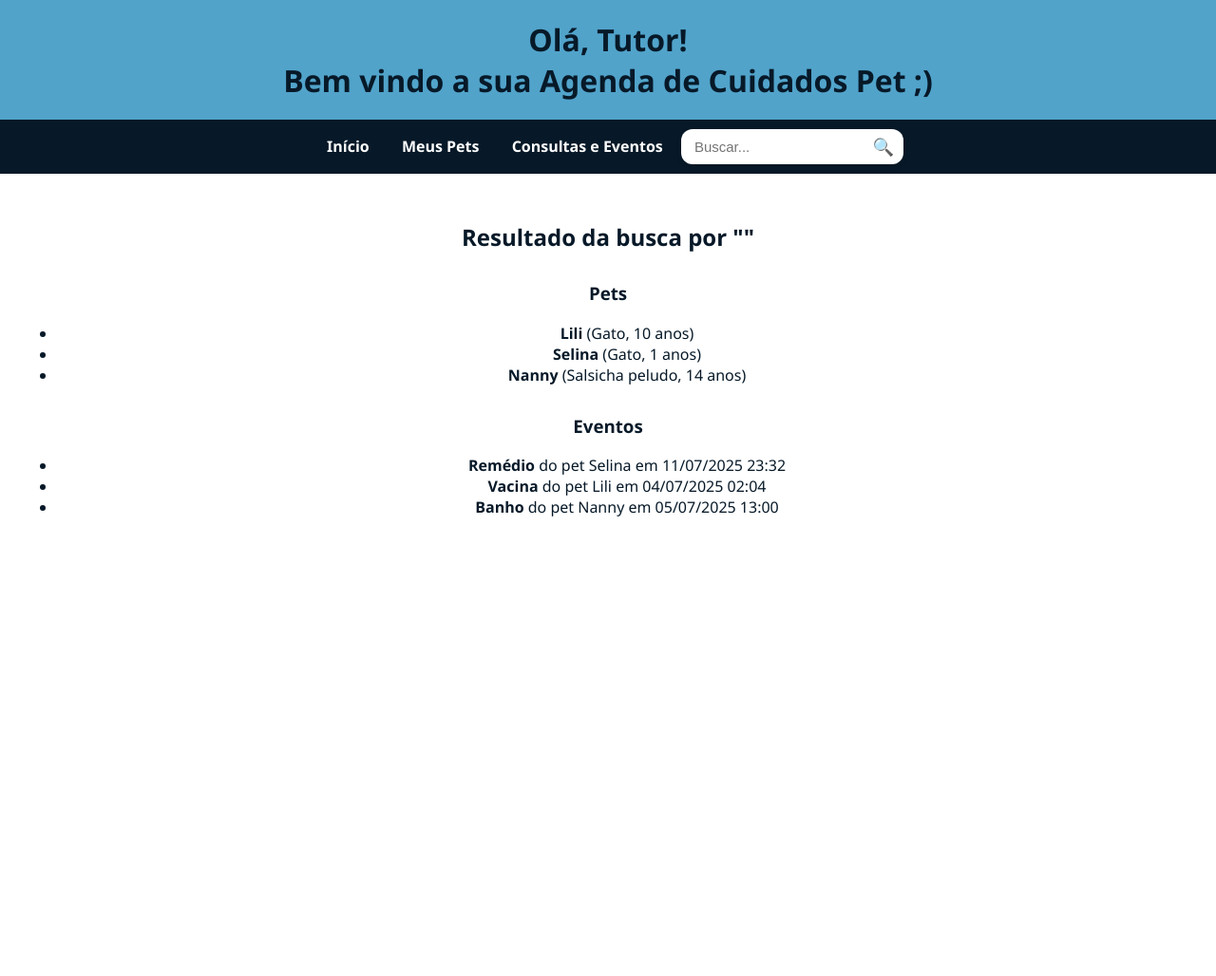
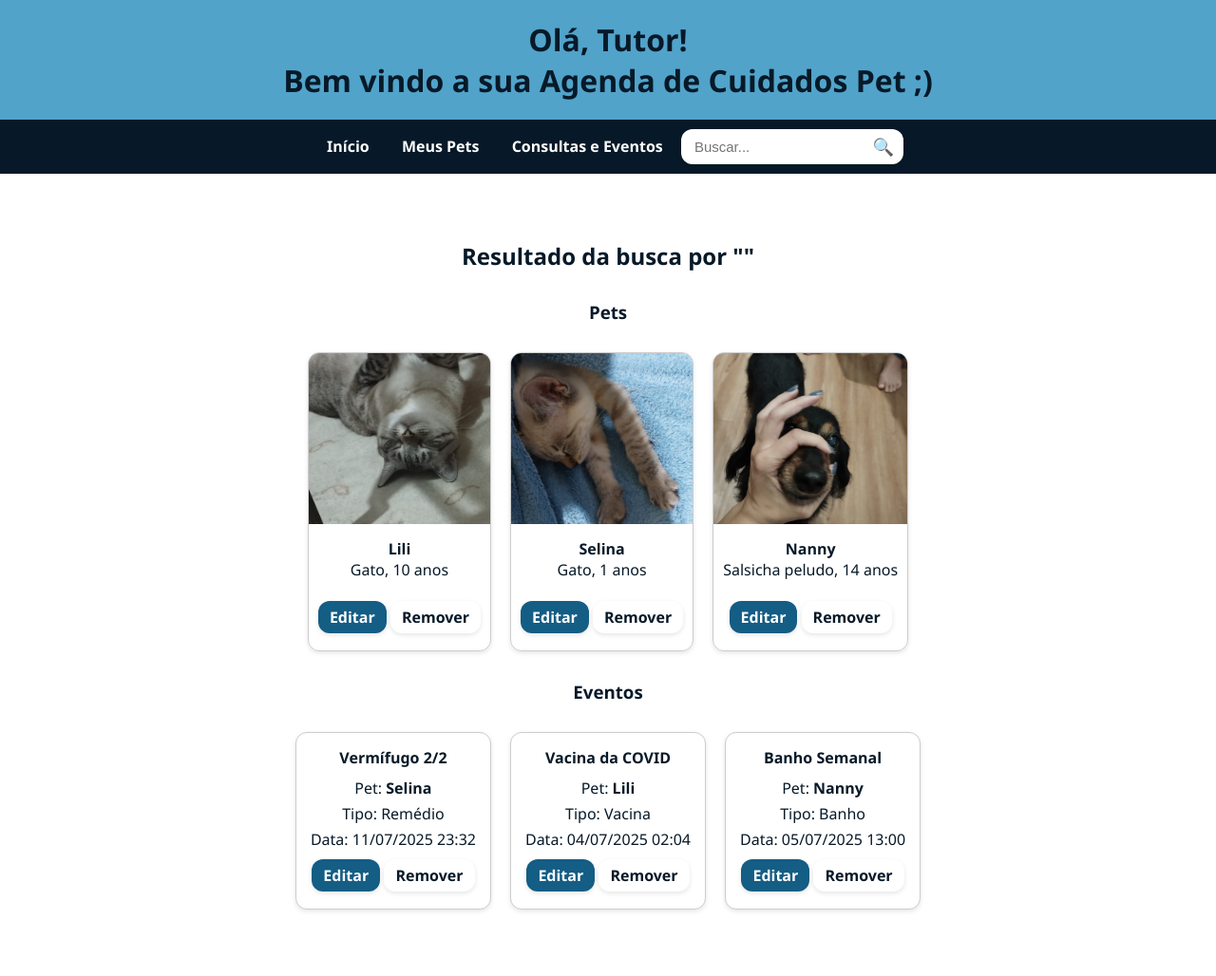
Before and after one commit to fefmatioli/agenda-cuidados-pets, a Django app: page /buscar/ in a window 1280 px wide. Shown: the whole page at 95% size. Before the commit the page ends 544 px from the top, so only its background shows below. Run offline with Django 5.2, Linux system fonts and the light colour scheme; data comes from the database, SQL or seed files in the repository.

Commit message:
Ajustes na exibição dos resultados de busca

```diff
--- a/agenda/templates/agenda/busca.html
+++ b/agenda/templates/agenda/busca.html
@@ -1,26 +1,51 @@
 {% extends 'agenda/base.html' %}
 {% block content %}
+  <div class="container">
     <h2>Resultado da busca por "{{ termo }}"</h2>
 
     <h3>Pets</h3>
     {% if pets %}
-    <ul>
+      <div class="cards">
         {% for pet in pets %}
-        <li><strong>{{ pet.nome }}</strong> ({{ pet.especie }}, {{ pet.idade }} anos)</li>
+              <div style="border: 1px solid #ccc; border-radius: 12px; overflow: hidden; box-shadow: 0 2px 5px rgba(0,0,0,0.1); text-align: center;">
+            {% if pet.foto %}
+              <img src="{{ pet.foto.url }}" alt="Foto de {{ pet.nome }}" style="width: 100%; height: 180px; object-fit: cover;">
+            {% else %}
+              <div style="width: 100%; height: 180px; background: #eee; display: flex; align-items: center; justify-content: center;">
+                Sem foto
+              </div>
+            {% endif %}
+            <div style="padding: 10px;">
+              <strong>{{ pet.nome }}</strong><br>
+              <span>{{ pet.especie }}, {{ pet.idade }} anos</span><br><br>
+              <a href="{% url 'editar_pet' pet.id %}" class="edit-buttom">Editar</a>
+              <a href="{% url 'remover_pet' pet.id %}" class="delete-buttom">Remover</a>
+            </div>
+          </div>
         {% endfor %}
-    </ul>
+      </div>
     {% else %}
       <p>Nenhum pet encontrado.</p>
     {% endif %}
 
     <h3>Eventos</h3>
     {% if eventos %}
-    <ul>
+      <div class="cards">
         {% for evento in eventos %}
-        <li><strong>{{ evento.get_tipo_display }}</strong> do pet {{ evento.pet.nome }} em {{ evento.data|date:"d/m/Y H:i" }}</li>
+          <div style="border: 1px solid #ccc; border-radius: 12px; padding: 15px 15px 10px 15px; box-shadow: 0 2px 5px rgba(0,0,0,0.1); background-color: #fff;">
+            <h4 style="margin: 0 0 10px 0;">{{ evento.nome }}</h4>
+            <p style="margin: 0;">Pet: <strong>{{ evento.pet.nome }}</strong></p>
+            <p style="margin: 5px 0;">Tipo: {{ evento.get_tipo_display }}</p>
+            <p style="margin: 5px 0;">Data: {{ evento.data|date:"d/m/Y H:i" }}</p>
+            <div class="card-buttons">
+              <a href="{% url 'editar_evento' evento.id %}" class="edit-buttom" style="margin-bottom: 0.5rem;">Editar</a>
+              <a href="{% url 'remover_evento' evento.id %}" class="delete-buttom" style="margin-bottom: 0.5rem;">Remover</a>
+            </div>
+          </div>
         {% endfor %}
-    </ul>
+      </div>
     {% else %}
       <p>Nenhum evento encontrado.</p>
     {% endif %}
+  </div>
 {% endblock %}
```
Lines whose indentation alone changed are shown as unchanged.
